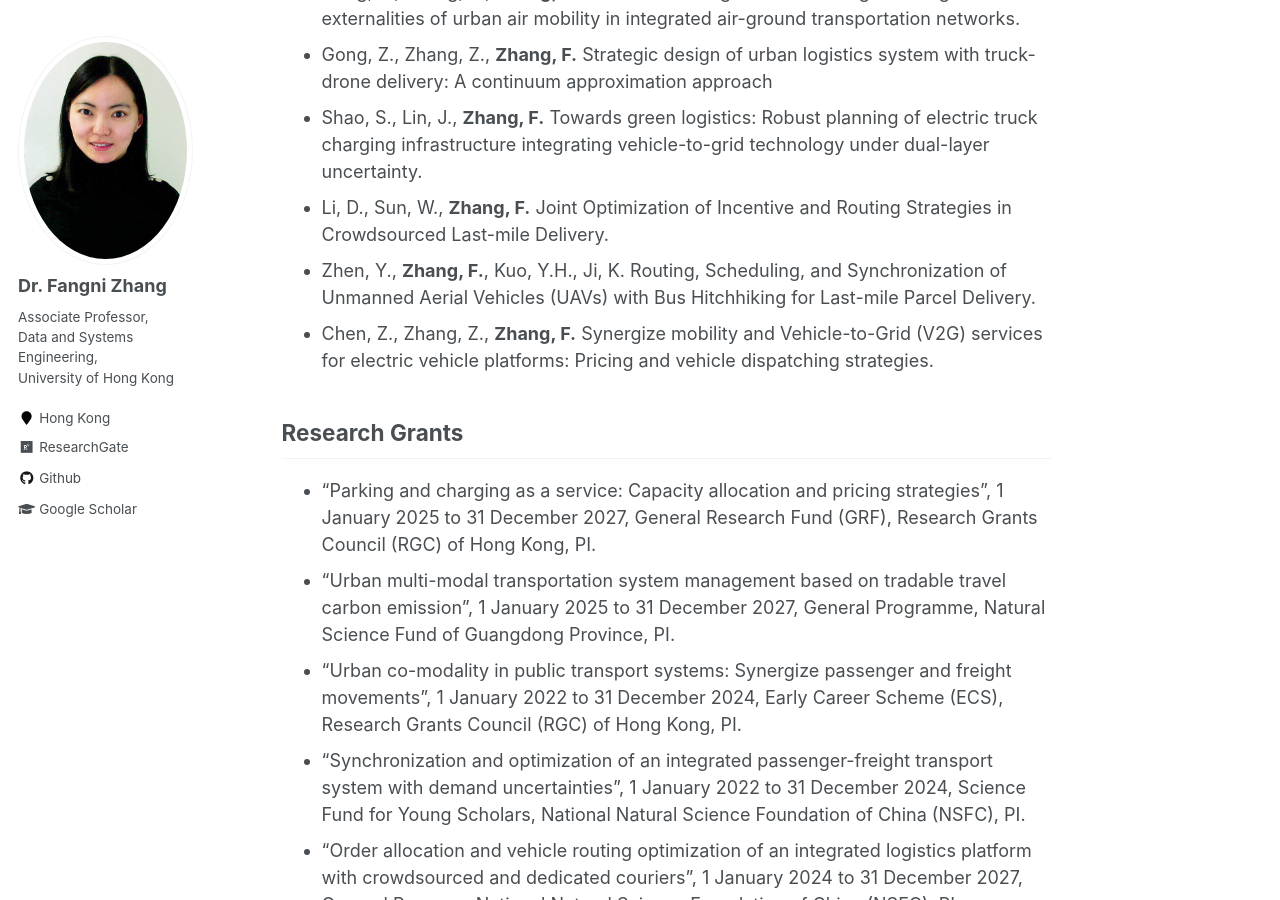
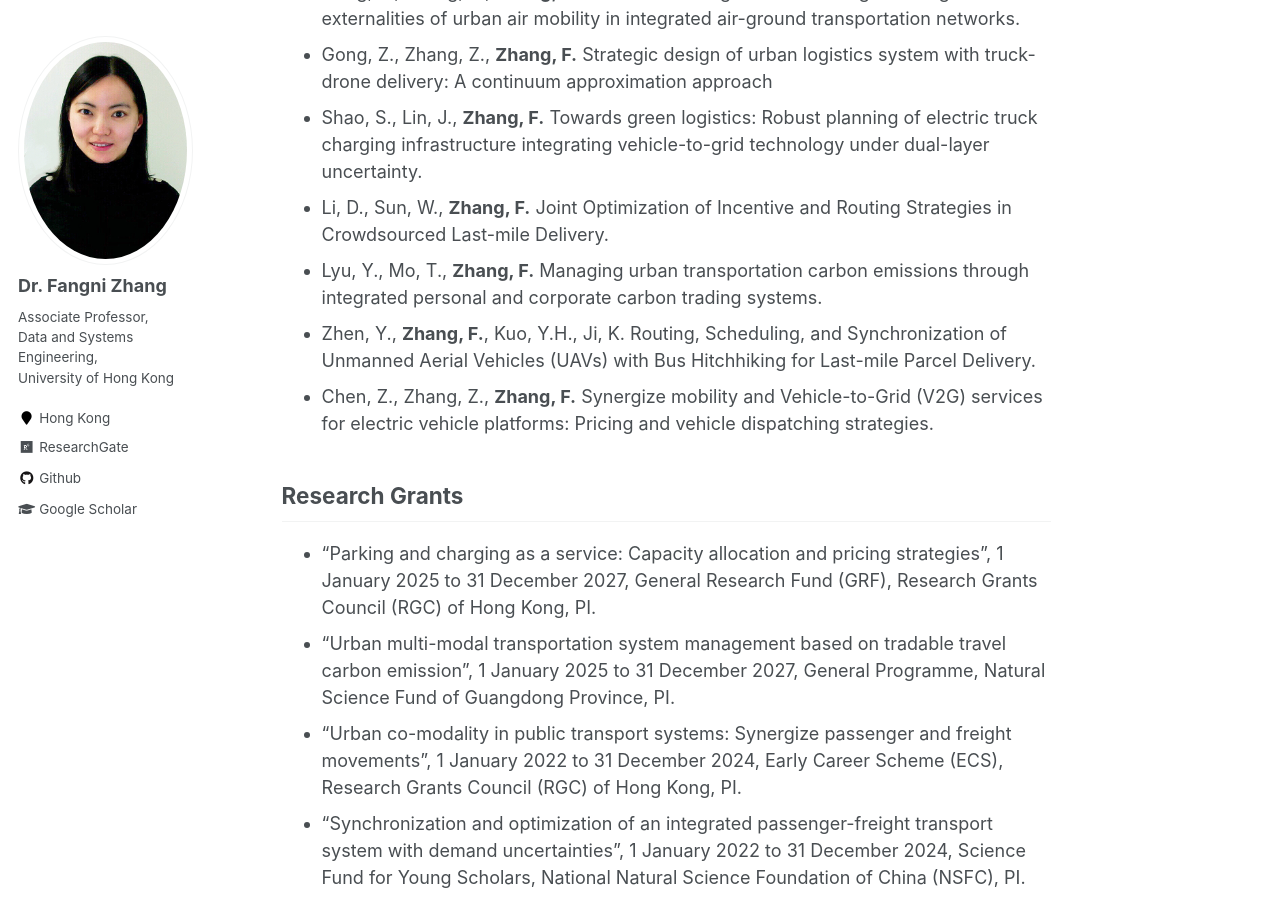
Before and after one commit to fangnizhang/fangnizhang.github.io, a Jekyll site: the page built from _pages/research.md, in a window 1280 px wide and 900 px high, scrolled down 374 px. Built offline with Jekyll 4.4.1, drawn with Linux system fonts in a browser that asks for light colours.

Commit message:
Update research.md

```diff
--- a/_pages/research.md
+++ b/_pages/research.md
@@ -11,6 +11,7 @@ Selected working papers
 * Gong, Z., Zhang, Z., **Zhang, F.** Strategic design of urban logistics system with truck-drone delivery: A continuum approximation approach
 * Shao, S., Lin, J., **Zhang, F.** Towards green logistics: Robust planning of electric truck charging infrastructure integrating vehicle-to-grid technology under dual-layer uncertainty.
 * Li, D., Sun, W., **Zhang, F.** Joint Optimization of Incentive and Routing Strategies in Crowdsourced Last-mile Delivery.
+* Lyu, Y., Mo, T., **Zhang, F.** Managing urban transportation carbon emissions through integrated personal and corporate carbon trading systems.
 * Zhen, Y., **Zhang, F.**, Kuo, Y.H., Ji, K. Routing, Scheduling, and Synchronization of Unmanned Aerial Vehicles (UAVs) with Bus Hitchhiking for Last-mile Parcel Delivery.
 * Chen, Z., Zhang, Z., **Zhang, F.** Synergize mobility and Vehicle-to-Grid (V2G) services for electric vehicle platforms: Pricing and vehicle dispatching strategies.
 
```
